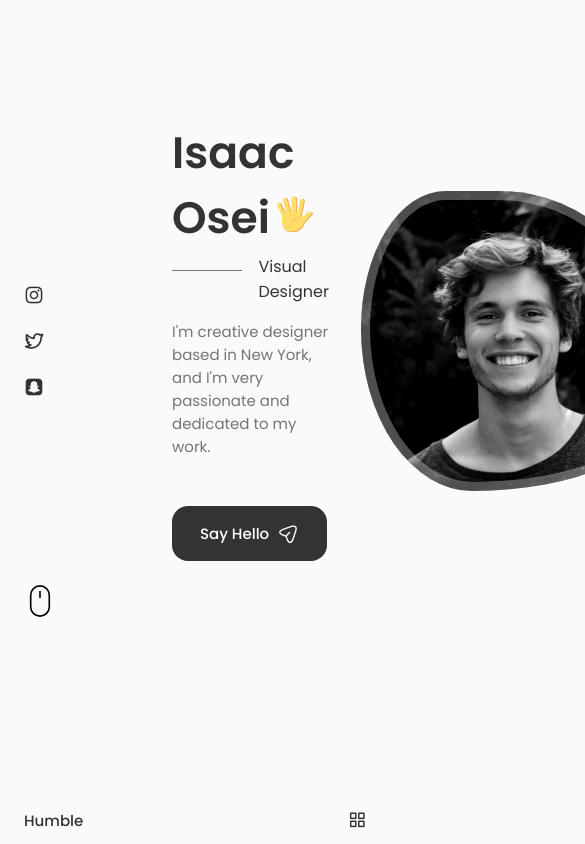
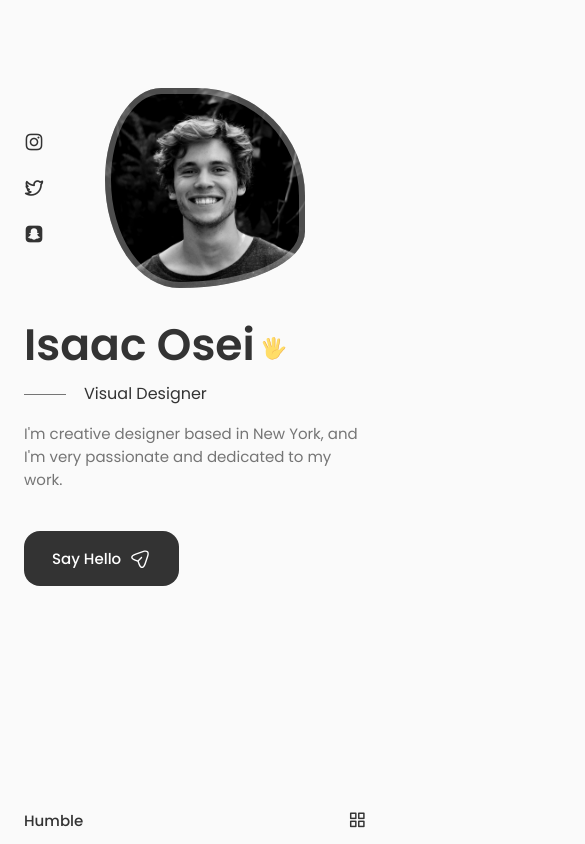
Before and after one commit to HumbleGh/reactfolio, a React (Create React App) app: page / in a window 390 px wide. Shown: the top 844 px of the page, 585 px wide, since content can reach past the window. Built offline with nearby package versions, Linux system fonts and the light colour scheme.

Commit message:
home section completed

```diff
--- a/src/components/home/Home.jsx
+++ b/src/components/home/Home.jsx
@@ -22,4 +22,4 @@
   )
 }
 
-export default Home
+export default Home;
--- a/src/components/home/ScrollDown.jsx
+++ b/src/components/home/ScrollDown.jsx
@@ -25,7 +25,7 @@
                   d="M123.359,79.775l0,72.843"
                   style= {{
                     fill: "none",
-                    stroke: "#000",
+                    stroke: "var(--title-color)",
                     strokeWidth: "20px",
 
                   }}
@@ -35,15 +35,17 @@
                   d="M236.717,123.359c0,-62.565 -50.794,-113.359 -113.358,-113.359c-62.565,0 -113.359,50.794 -113.359,113.359l0,143.237c0,62.565 50.794,113.359 113.359,113.359c62.564,0 113.358,-50.794 113.358,-113.359l0,-143.237Z"
                   style= {{
                     fill: "none",
-                    stroke: "#000",
+                    stroke: "var(--title-color)",
                     strokeWidth: "20px",
                   }}
                 ></path>
-              </svg>
+        </svg>
+        <span className="home__scroll-name">Scroll Down</span>
+        <i class="uil uil-arrow-down home__scroll-arrow"></i>
         </a>
 
     </div>
   )
 }
 
-export default ScrollDown
+export default ScrollDown;
--- a/src/components/home/Social.jsx
+++ b/src/components/home/Social.jsx
@@ -22,4 +22,4 @@
   );
 }
 
-export default Social
+export default Social;
--- a/src/components/home/home.css
+++ b/src/components/home/home.css
@@ -1,3 +1,7 @@
+.home__container {
+    row-gap: 7rem;
+}
+
 .home__content{
     grid-template-columns: 116px repeat(2, 1fr);
     padding-top: 5.5rem;
@@ -81,3 +85,112 @@
         border-radius: 60% 40% 30% 70%/60% 30% 70% 40%;
     }
 }
+
+
+.home__scroll {
+    margin-left: 9.25rem;
+}
+
+.wheel {
+    animation: scroll 2s ease infinite;
+}
+
+@keyframes scroll {
+    0% {
+        transform: translateY(0);
+    }
+
+    30% {
+        transform: translateY(3.75rem)
+    }
+}
+
+.home__scroll-name {
+    color: var(--title-color);
+    font-weight: var(--font-medium);
+    margin-right: var(--mb-0-25);
+}
+
+/*=============== BREAKPOINTS ===============*/
+/* For large devices */
+@media screen and (max-width: 992px) {
+    .home__content {
+        grid-template-columns: 100px repeat(2, 1fr);
+        column-gap: 1.25rem;
+    }
+
+    .home__hand {
+        width: 26px;
+        height: 24px;
+    }
+
+    .home__subtitle{
+        padding-left: 3.75rem;
+        margin-bottom: var(--mb-1);
+    }
+
+    .home__subtitle::before {
+        width: 42px;
+        top: 0.8rem;
+    }
+
+    .home__description{
+        max-width: initial;
+        margin-bottom: var(--mb-2-5);
+    }
+
+    .home__img {
+        width: 250px;
+        height: 250px;
+        box-shadow: inset 0 0 0 8px rgb(255 255 255 / 30%);
+        }
+
+    .home__scroll {
+        margin-left: 7.5rem;
+    }
+}
+
+
+
+
+  /* For medium devices */
+  @media screen and (max-width: 768px){
+    .home__content {
+        grid-template-columns: 0.5fr;
+        padding-top: 3.5rem;
+    }
+
+    .home__img {
+        order: initial;
+        justify-self: initial;
+    }
+
+    .home__data {
+        grid-column: 1/3;
+    }
+
+    .home__img {
+        box-shadow: inset 0 0 0 6px rgb(255 255 255 / 30%);
+        width: 200px;
+        height: 200px;
+    }
+
+    .home__scroll {
+        display: none;
+    }
+
+  }
+
+
+  /* For small devices */
+  @media screen and (max-width: 350px) {
+    .home__img {
+        width: 180px;
+        height: 180px;
+    }
+
+    .home__hand {
+        width: 22px;
+        height: 22px;
+    }
+  }
```
